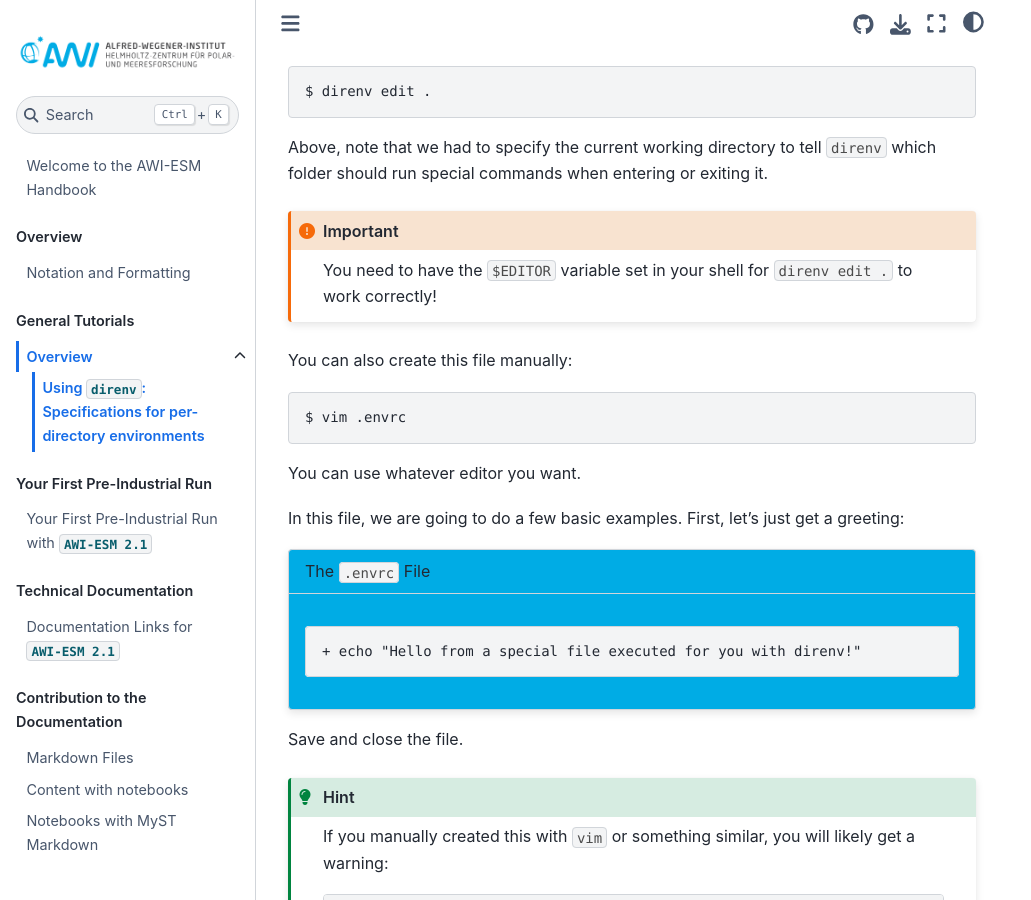
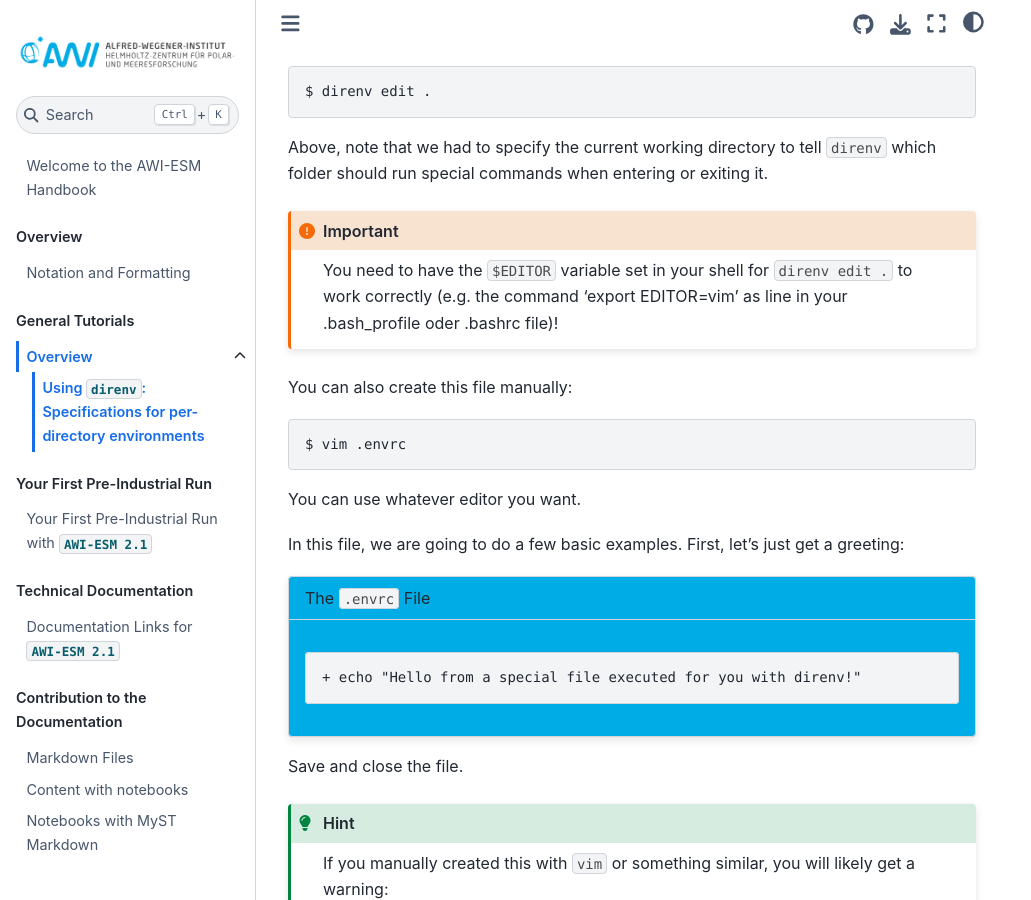
Before and after one commit to gknorr/docs, a Jupyter Book: the page built from docs/direnv.md, in a window 1280 px wide and 900 px high, scrolled down 3328 px. Shown: the whole window, without its empty margins (0-1031 px from the left). Built offline with Jupyter Book 1.0.4 settings and Sphinx 7.4.7 and the Sphinx Book theme 1.1.4, drawn with Linux system fonts in a browser that asks for light colours; comment, search, counter and statistics services are not loaded.

Commit message:
Update direnv.md

````diff
--- a/docs/direnv.md
+++ b/docs/direnv.md
@@ -183,7 +183,7 @@ Above, note that we had to specify the current working directory to tell
 `direnv` which folder should run special commands when entering or exiting it.
 ```{important}
 You need to have the `$EDITOR` variable set in your shell for `direnv edit .`
-to work correctly!
+to work correctly (e.g. the command 'export EDITOR=vim' as line in your .bash_profile oder .bashrc file)!
 ```
 
 You can also create this file manually:
````
